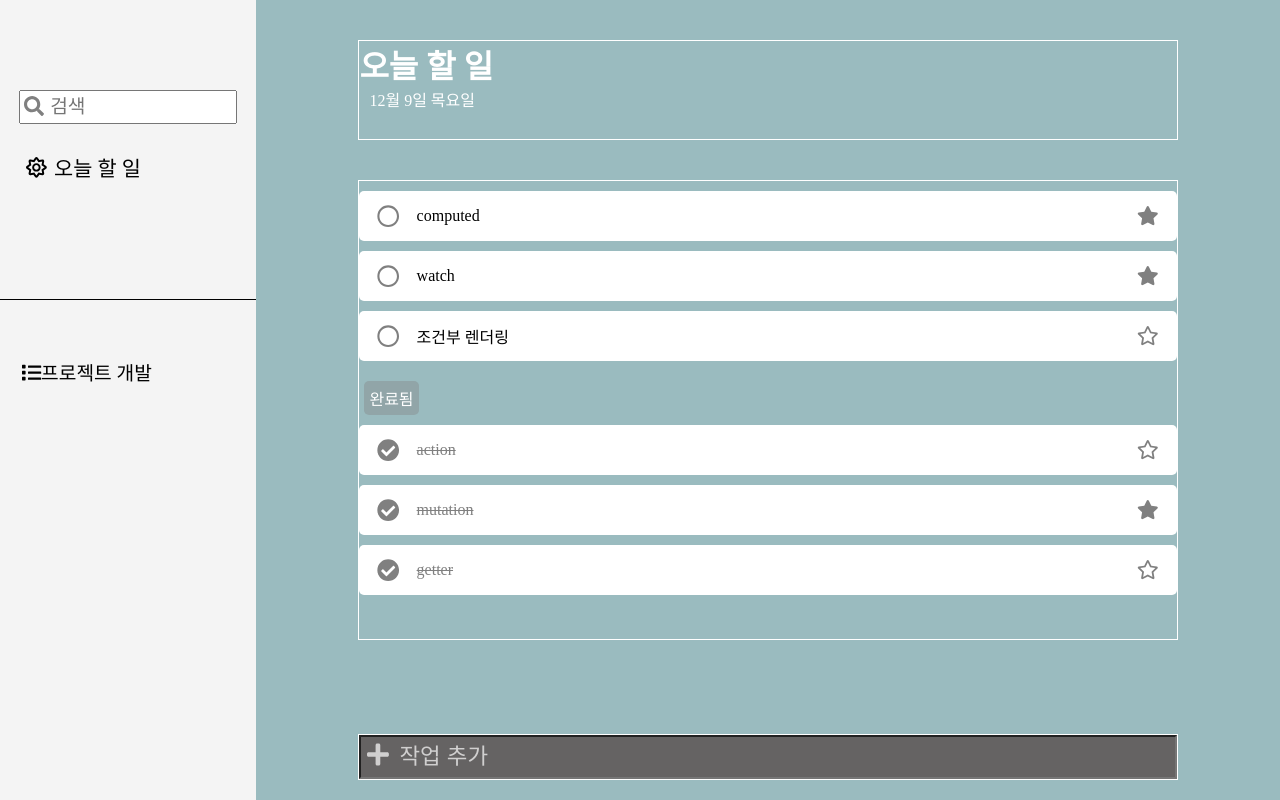
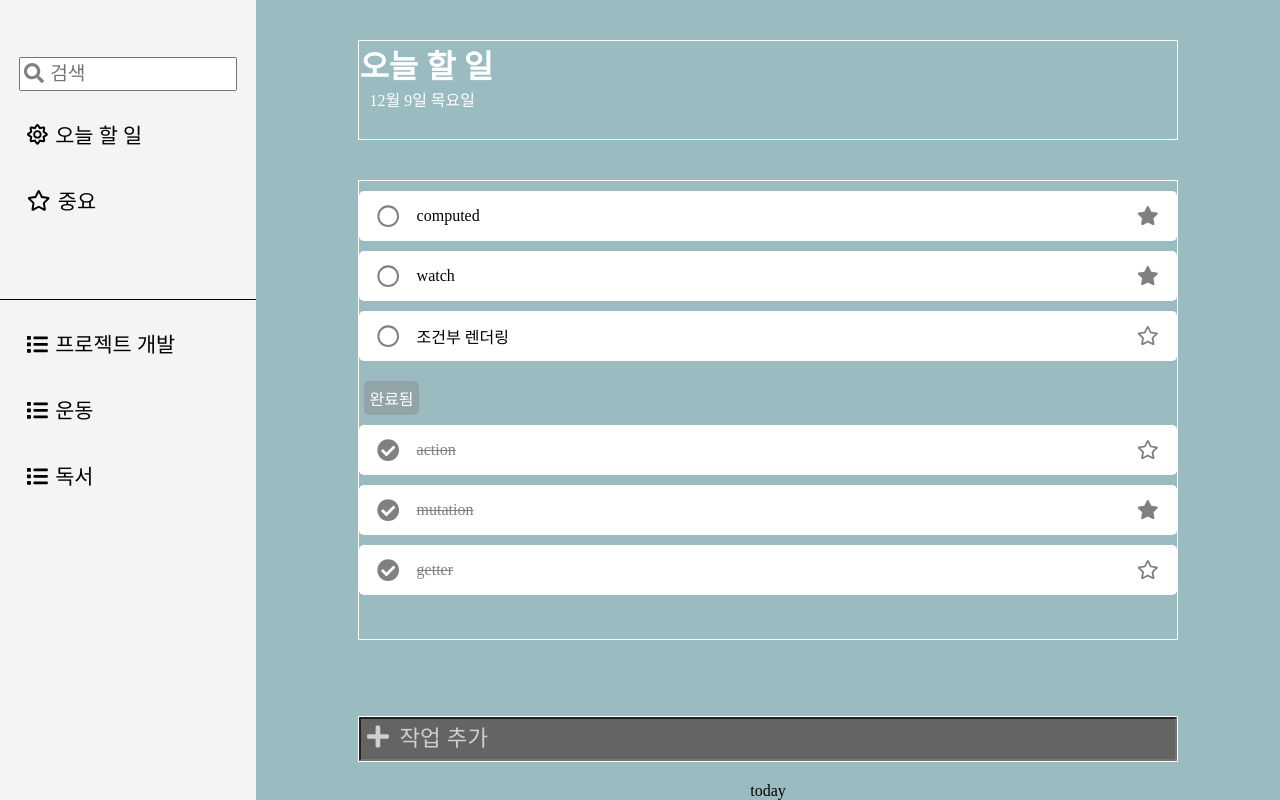
Before and after one commit to Junyeop29/todo, a Vue app: page /tasks/today in a window 1280 px wide. Built offline with nearby package versions, Linux system fonts and the light colour scheme.

Commit message:
router apply

```diff
--- a/package.json
+++ b/package.json
@@ -15,7 +15,8 @@
     "core-js": "^3.6.5",
     "node-sass": "^5.0.0",
     "sass-loader": "^10.2.0",
-    "vue": "^2.6.11"
+    "vue": "^2.6.11",
+    "vue-router": "^3.5.3"
   },
   "devDependencies": {
     "@vue/cli-plugin-babel": "~4.5.0",
--- a/src/App.vue
+++ b/src/App.vue
@@ -1,18 +1,16 @@
 <template>
   <div id="wrapper">
     <CategoryList />
-    <TodoList />
+    <router-view />
   </div>
 </template>
 
 <script>
 import CategoryList from './components/category/CategoryList';
-import TodoList from './components/todo/TodoList';
 
 export default {
   components: {
     CategoryList,
-    TodoList,
   },
 };
 </script>
--- /dev/null
+++ b/src/components/category/CategoryItem.vue
@@ -0,0 +1,67 @@
+<template>
+  <div class="fixBox" @click="onClick">
+    <div class="content">
+      <font-awesome-icon v-if="item.isFix" :icon="item.icon" />
+      <font-awesome-icon v-else :icon="faList" />
+      <span class="txt"> {{ item.content }} </span>
+    </div>
+  </div>
+</template>
+<script>
+import { FontAwesomeIcon } from '@fortawesome/vue-fontawesome';
+import { faList } from '@fortawesome/free-solid-svg-icons';
+
+export default {
+  components: {
+    FontAwesomeIcon,
+  },
+  props: {
+    item: {
+      type: Object,
+      default: () => ({
+        id: '',
+        content: '',
+        isFix: false,
+        icon: null,
+      }),
+    },
+  },
+  data() {
+    return {
+      faList,
+    };
+  },
+  methods: {
+    onClick() {
+      this.$router.push(this.item.id);
+    },
+  },
+};
+</script>
+<style lang="scss" scoped>
+.fixBox {
+  width: 100%;
+  margin-bottom: 20px;
+  display: flex;
+  justify-content: center;
+  cursor: pointer;
+
+  &:first-child {
+    margin-top: 20px;
+  }
+
+  &:hover {
+    background-color: gray;
+    color: white;
+  }
+
+  .content {
+    width: 85%;
+    font-size: 1.3rem;
+    padding: 8px;
+  }
+  .txt {
+    padding-left: 2px;
+  }
+}
+</style>
--- a/src/components/category/CategoryList.vue
+++ b/src/components/category/CategoryList.vue
@@ -1,25 +1,59 @@
 <template>
   <div class="categoryBox">
-    <div class="top">
+    <div class="fix">
       <Search />
-      <FixCategoryList />
+      <CategroyItem v-for="item in items" :key="item.id" :item="item" />
     </div>
-    <div class="bottom">
-      <CreatedCategoryList />
+    <div class="create">
+      <CategroyItem v-for="item in items2" :key="item.id" :item="item" />
     </div>
   </div>
 </template>
 
 <script>
-import Search from './Search';
-import FixCategoryList from './FixCategoryList';
-import CreatedCategoryList from './CreatedCategoryList';
+import Search from './Search.vue';
+import CategroyItem from './CategoryItem.vue';
+import { faSun, faStar } from '@fortawesome/free-regular-svg-icons';
 
 export default {
   components: {
     Search,
-    FixCategoryList,
-    CreatedCategoryList,
+    CategroyItem,
+  },
+  data() {
+    return {
+      items: [
+        {
+          id: 'today',
+          content: '오늘 할 일',
+          isFix: true,
+          icon: faSun,
+        },
+        {
+          id: 'importance',
+          content: '중요',
+          isFix: true,
+          icon: faStar,
+        },
+      ],
+      items2: [
+        {
+          id: 'asdfwef',
+          content: '프로젝트 개발',
+          isFix: false,
+        },
+        {
+          id: 'we23rr2',
+          content: '운동',
+          isFix: false,
+        },
+        {
+          id: 'gfmfk',
+          content: '독서',
+          isFix: false,
+        },
+      ],
+    };
   },
 };
 </script>
@@ -35,7 +69,7 @@ export default {
   align-items: center;
   position: relative;
 
-  .top {
+  .fix {
     width: 100%;
     height: 300px;
     display: flex;
@@ -45,7 +79,7 @@ export default {
     border-bottom: 1px solid;
   }
 
-  .bottom {
+  .create {
     width: 100%;
     display: flex;
     flex-direction: column;
--- a/src/components/category/CreatedCategoryList.vue
+++ /dev/null
@@ -1,41 +0,0 @@
-<template>
-  <div>
-    <div class="createdBox">
-      <span class="txt"><font-awesome-icon :icon="faList" />프로젝트 개발</span>
-    </div>
-  </div>
-</template>
-<script>
-import { FontAwesomeIcon } from '@fortawesome/vue-fontawesome';
-import { faList } from '@fortawesome/free-solid-svg-icons';
-
-export default {
-  components: {
-    FontAwesomeIcon,
-  },
-  data() {
-    return {
-      faList,
-    };
-  },
-};
-</script>
-<style lang="scss" scoped>
-.createdBox {
-  width: 100%;
-  margin-bottom: 20px;
-  font-size: 1.2rem;
-  padding: 0.2rem;
-  display: flex;
-  justify-content: center;
-  cursor: pointer;
-
-  :first-child {
-    margin-top: 30px;
-  }
-
-  .txt {
-    width: 85%;
-  }
-}
-</style>
--- a/src/components/category/FixCategoryList.vue
+++ /dev/null
@@ -1,53 +0,0 @@
-<template>
-  <div class="fixBox">
-    <div class="content">
-      <span class="icon"><font-awesome-icon :icon="faSun" /></span>
-      <span class="txt"> 오늘 할 일 </span>
-    </div>
-  </div>
-  <!-- <div class="fixBox">
-    <div class="content">
-      <span class="icon"><font-awesome-icon :icon="faStar" /></span>
-      <span class="txt"> 중요 </span>
-    </div>
-  </div> -->
-</template>
-<script>
-import { FontAwesomeIcon } from '@fortawesome/vue-fontawesome';
-import { faSun, faStar } from '@fortawesome/free-regular-svg-icons';
-
-export default {
-  components: {
-    FontAwesomeIcon,
-  },
-  data() {
-    return {
-      faSun,
-      faStar,
-    };
-  },
-};
-</script>
-<style lang="scss" scoped>
-.fixBox {
-  width: 100%;
-  margin-bottom: 20px;
-  font-size: 1.3rem;
-  padding: 8px;
-  display: flex;
-  justify-content: center;
-  cursor: pointer;
-
-  &:hover {
-    background-color: gray;
-    color: white;
-  }
-
-  .content {
-    width: 85%;
-  }
-  .txt {
-    padding-left: 2px;
-  }
-}
-</style>
--- a/src/components/todo/TodoList.vue
+++ b/src/components/todo/TodoList.vue
@@ -14,6 +14,7 @@
       </div>
     </ul>
     <TodoInput />
+    {{ paramId }}
   </div>
 </template>
 <script>
@@ -24,6 +25,11 @@ export default {
   components: {
     TodoInput,
     TodoItem,
+  },
+  computed: {
+    paramId() {
+      return this.$route.params.id;
+    },
   },
   data() {
     return {
--- a/src/main.js
+++ b/src/main.js
@@ -1,8 +1,10 @@
 import Vue from 'vue';
 import App from './App.vue';
+import router from './router.js';
 
 Vue.config.productionTip = false;
 
 new Vue({
+  router,
   render: h => h(App),
 }).$mount('#app');
--- /dev/null
+++ b/src/router.js
@@ -0,0 +1,20 @@
+import Vue from 'vue';
+import VueRouter from 'vue-router';
+
+Vue.use(VueRouter);
+
+const router = new VueRouter({
+  mode: 'history',
+  routes: [
+    {
+      path: '/',
+      redirect: '/tasks/today',
+    },
+    {
+      path: '/tasks/:id',
+      component: () => import('@/components/todo/TodoList.vue'),
+    },
+  ],
+});
+
+export default router;
```
Also changed, not shown: 1 other file (tests, documents, lock files or other folders).
